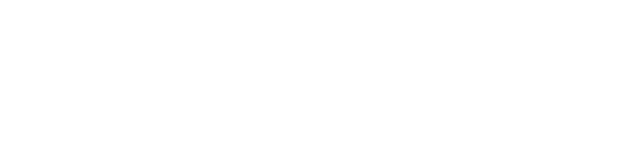
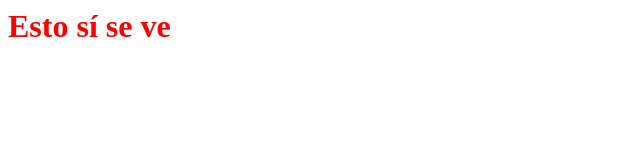
Before and after one commit to calvic27/pagina-web-g.io, a plain HTML site: page index.html in a window 1280 px wide. Shown: the whole page, without its empty margins (0-640 px from the left). Drawn offline with nearby package versions, Linux system fonts and the light colour scheme.

Commit message:
initial commit

```diff
--- a/index.html
+++ b/index.html
@@ -3,6 +3,7 @@
 <script src="https://www.gstatic.com/firebasejs/10.12.0/firebase-auth-compat.js"></script>
 <script src="https://www.gstatic.com/firebasejs/10.12.0/firebase-firestore-compat.js"></script>
 <script src="https://cdn.jsdelivr.net/npm/chart.js"></script>
+<h1 style="color: red;">Esto sí se ve</h1>
 
 <!-- Luego tu propio script que usa firebase -->
 <script>
```
